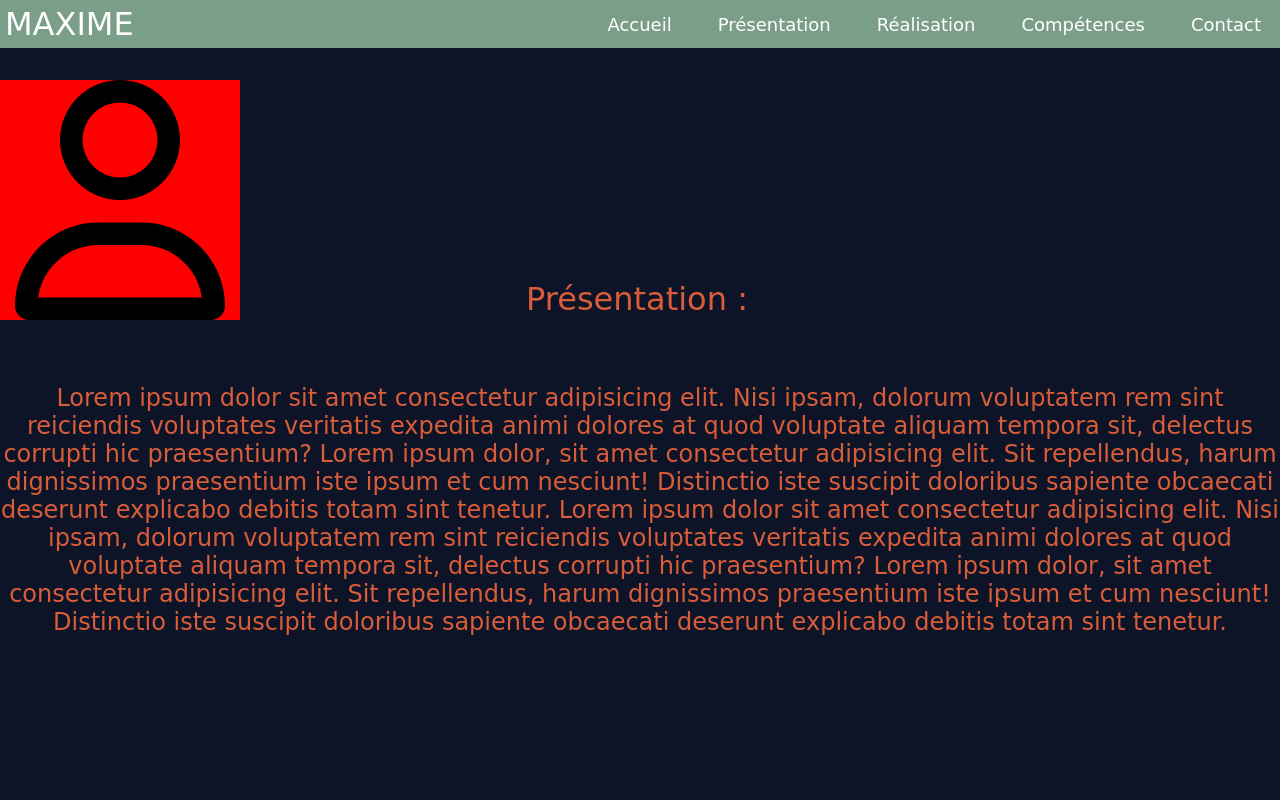
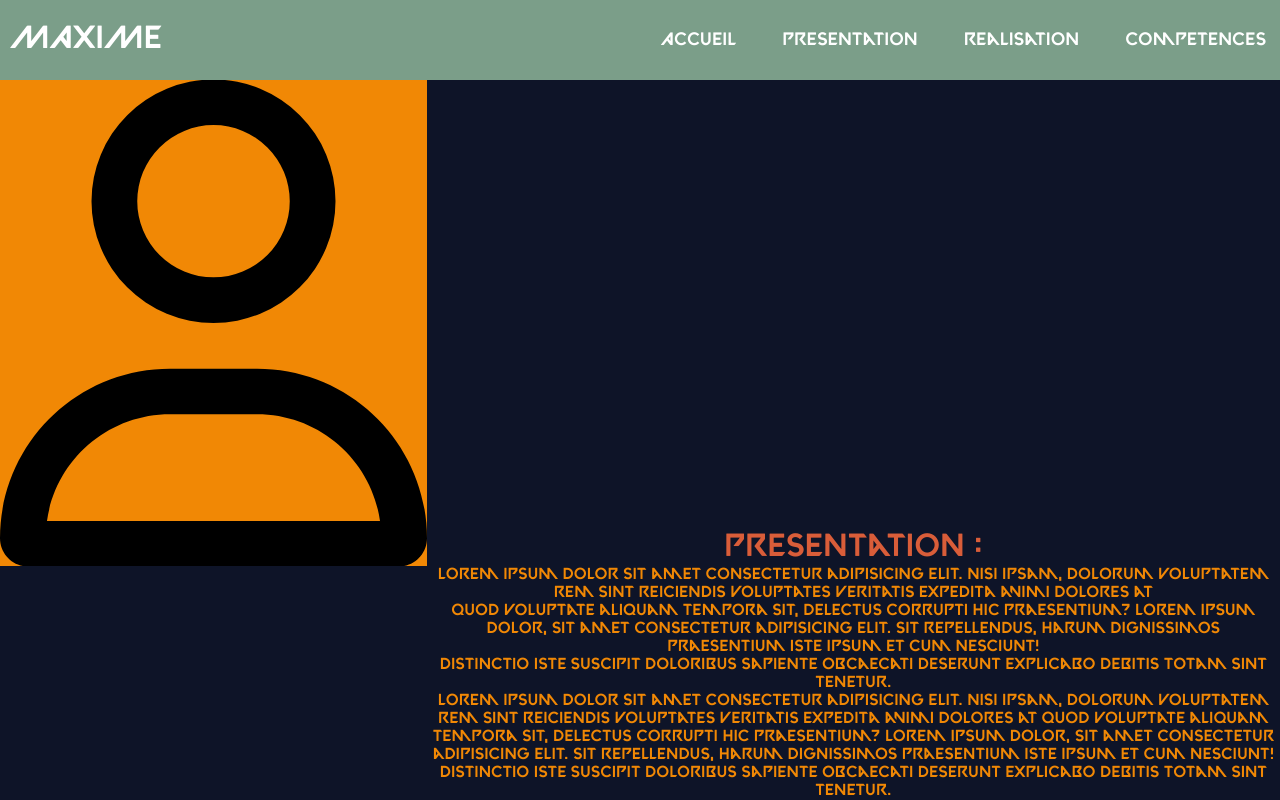
Before and after one commit to Robi62300/portfolio, a PHP site: page /Pages/Presentation.html in a window 1280 px wide. Run offline with PHP 8.4, Linux system fonts and the light colour scheme.

Commit message:
suitesite

```diff
--- a/Css/Body/index.css
+++ b/Css/Body/index.css
@@ -2,16 +2,16 @@ body {
      background-color: #0e1428;
      font-family: cursive;
      margin: 0;
-     height: 100%;
+     height: 100vh;
 }
 
-h1 {
+/* h2 {
      color: #d95d39;
      position: relative;
      top: 25vh;
      left: 12vh;
      font-size: xx-large;
-}
+} */
 
 a {
      text-decoration: none;
@@ -21,11 +21,11 @@ li {
      list-style: none;
 }
 
-#Presentation {
+/* #Presentation {
      color: #d95d39;
      position: relative;
      text-align: center;
      top: 20%;
      left: 0%;
      font-size: x-large;
-}
+} */
--- a/Css/Main/index.css
+++ b/Css/Main/index.css
@@ -24,30 +24,60 @@
  #ImageBureau {
      width: 100%;
      height: 100%;
-     /* object-fit: cover; */
+     object-fit: cover;
+ }
+
+ #imageB {
+     width: 100%;
+     height: 100%;
+     object-fit: cover;
+     background-color: #f18805;
  }
 
  .image {
      grid-area: img;
+ }
 
+ .ImageProfil {
+     grid-area: imgP;
  }
 
  .text {
      display: flex;
      grid-area: test;
      color: #f18805;
-     text-align: center;
      margin: 0;
      align-items: center;
+     text-align: center;
+     font-family: Valo;
+ }
+
+ .titrep {
+     display: flex;
+     grid-area: titrep;
+     text-align: center;
+     color: #d95d39;
+     font-size: xx-large;
+     justify-content: flex-end;
+     align-content: stretch;
+     flex-wrap: wrap;
+     flex-direction: column;
+     align-items: stretch;
+     font-family: Valo;
  }
 
  .GridDeux {
      display: grid;
-     grid-template-rows: 1fr 1fr 1fr;
+     height: 90vh;
+     max-width: 100vw;
+     grid-template-rows: minmax(100px, auto);
      grid-template-columns: repeat(3, 1fr);
-     grid-gap: 10px;
+     grid-template-areas:
+         " imgP titrep  titrep"
+         " .    textp   textp"
+         " .      .       ."
+     ;
      justify-content: center;
-     height: 90vh;
      z-index: 1;
  }
 
@@ -64,27 +94,14 @@
  }
 
  .PresentationParagraphe {
-     grid-column-start: 1;
-     grid-column-end: 4;
-     grid-row: 2;
+     color: #f18805;
+     grid-area: textp;
+     text-align: center;
+     font-family: Valo;
+     font-size-adjust: initial;
+
  }
 
- #Presentation {
-     text-align: justify;
-     position: relative;
-     top: 0vh;
-     right: 10vh;
-     color: #f18805;
- }
-
- #imageB {
-     height: 30vh;
-     width: 30vh;
-     background-size: cover;
-     background-repeat: no-repeat;
-     background-position: center;
-     background-color: red;
- }
 
  .CSS {
      grid-column: 1;
--- a/Css/header/index.css
+++ b/Css/header/index.css
@@ -3,15 +3,18 @@ header {
     width: 100vw;
 }
 
+
+
+
 /* NAVBAR STYLING STARTS */
 .navbar {
     display: flex;
+    height: 10vh;
     align-items: center;
     justify-content: space-between;
-    padding: 5px;
     background-color: #7b9e89;
-    color: #fff;
-    /* font-family: 'Times New Roman', Times, serif ; */
+    color: #ffffff;
+    z-index: 2;
 }
 
 .nav-links a {
@@ -21,6 +24,8 @@ header {
 /* LOGO */
 .logo {
     font-size: 32px;
+    margin-left: 10px;
+    font-family: Valo;
 }
 
 /* NAVBAR MENU */
@@ -28,7 +33,7 @@ header {
     display: flex;
     gap: 1em;
     font-size: 18px;
-    z-index: 4;
+    font-family: Valo;
 }
 
 /* .menu a.actif {
--- a/Css/index.css
+++ b/Css/index.css
@@ -3,3 +3,11 @@
 @import url(Main/index.css);
 @import url(Body/index.css);
 @import url(Footer/index.css);
+
+@font-face {
+    font-family: Valo;
+    src: url("../Font/Valorant_Font.ttf") format('truetype'),
+        url("Font\Valorant_Font.eot") format('eot'),
+        url("Font\Valorant_Font.woff") format('woff'),
+        url("Font\Valorant_Font.woff2") format('woff2');
+}
--- a/Pages/Presentation.html
+++ b/Pages/Presentation.html
@@ -28,10 +28,10 @@
                 <div class="menu">
 
                     <li><a href="/Pages/Accueil.html">Accueil</a></li>
-                    <li><a href="/Pages/Presentation.html" class="actif">Présentation</a></li>
-                    <li><a href="/Pages/Realisation.html">Réalisation</a></li>
-                    <li><a href="/Pages/Compétences.html">Compétences</a></li>
-                    <li><a href="/">Contact</a></li>
+                    <li><a href="/Pages/Presentation.html" class="actif">Presentation</a></li>
+                    <li><a href="/Pages/Realisation.html">Realisation</a></li>
+                    <li><a href="/Pages/Compétences.html">Competences</a></li>
+                    <!-- <li><a href="/">Contact</a></li> -->
                 </div>
             </ul>
         </nav>
@@ -39,17 +39,16 @@
     <main>
         <div class="GridDeux">
             <div class="ImageProfil"><img id="imageB" src="/Pages/user-regular.svg"></div>
-            <h1>Présentation : </h1>
+            <h2 class="titrep">Presentation : </h2>
             <div class="PresentationParagraphe">
-                <p id="Presentation">Lorem ipsum dolor sit amet consectetur adipisicing elit. Nisi ipsam, dolorum
+                Lorem ipsum dolor sit amet consectetur adipisicing elit. Nisi ipsam, dolorum
                     voluptatem
                     rem sint reiciendis voluptates veritatis expedita animi dolores at
-                    quod voluptate aliquam tempora sit, delectus corrupti hic praesentium?
+                    <p>quod voluptate aliquam tempora sit, delectus corrupti hic praesentium?
                     Lorem ipsum dolor, sit amet consectetur adipisicing elit. Sit repellendus, harum dignissimos
-                    praesentium iste ipsum et cum nesciunt!
+                    praesentium iste ipsum et cum nesciunt!</p>
                     Distinctio iste suscipit doloribus sapiente obcaecati deserunt explicabo debitis
-                    totam sint tenetur.
-
+                    totam sint tenetur. </br>
                     Lorem ipsum dolor sit amet consectetur adipisicing elit. Nisi ipsam, dolorum voluptatem
                     rem sint reiciendis voluptates veritatis expedita animi dolores at
                     quod voluptate aliquam tempora sit, delectus corrupti hic praesentium?
@@ -57,7 +56,6 @@
                     praesentium iste ipsum et cum nesciunt!
                     Distinctio iste suscipit doloribus sapiente obcaecati deserunt explicabo debitis
                     totam sint tenetur.
-                </p>
             </div>
         </div>
     </main>
```
Also changed, not shown: Css/Footer/index.css (+58 -13 lines), Pages/Accueil.html (+4 -4 lines), Pages/Compétences.html (+4 -4 lines), Pages/Realisation.html (+4 -4 lines), Font/Valorant_Font.ttf (added), Font/Valorant_Font.woff (added), Font/Valorant_Font.woff2 (added), 1 other file.
